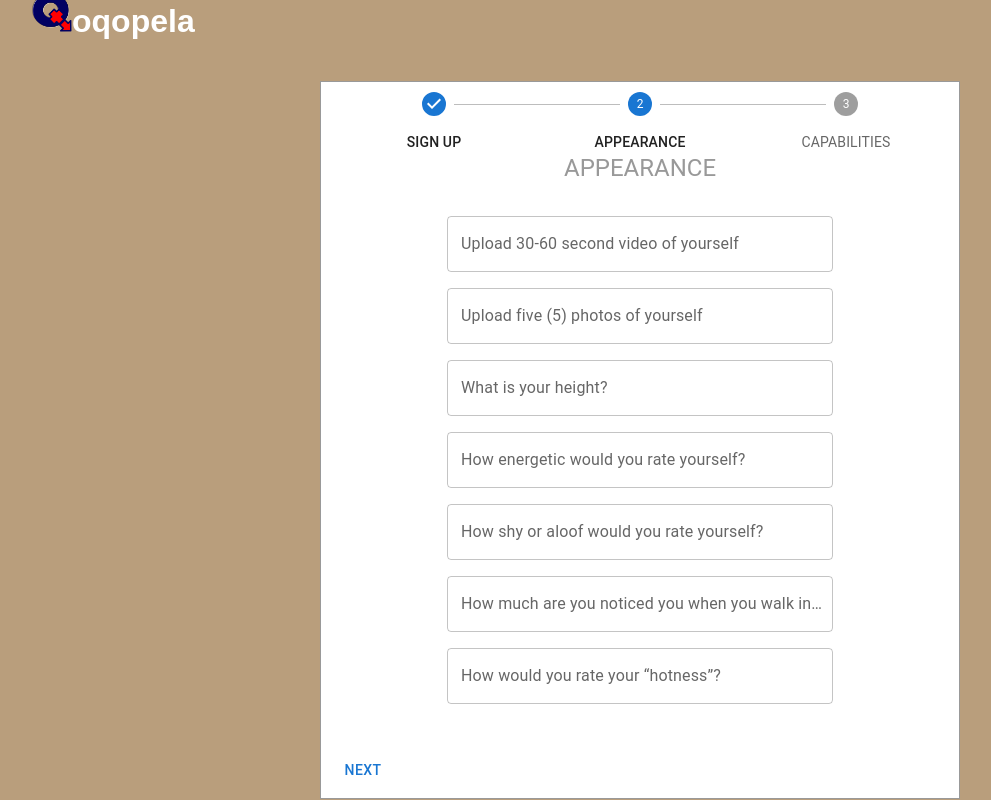
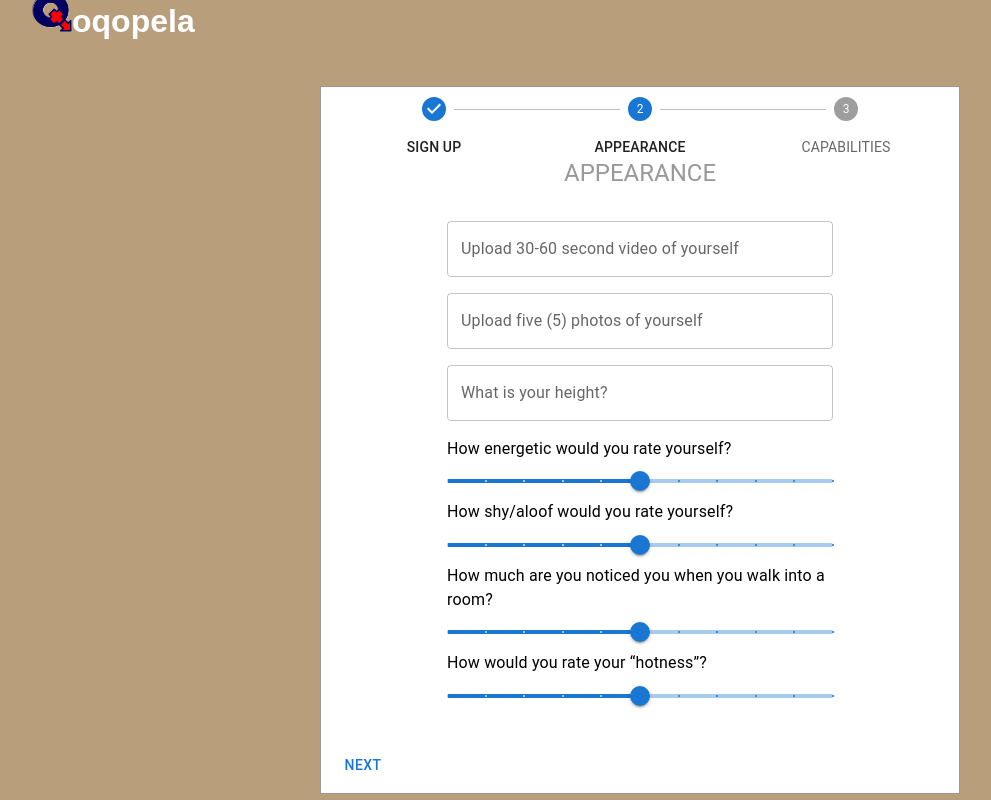
Before and after one commit to rj-qoqo-dev/qoqopela-v2, a React (Create React App) app: page /profile in a window 1280 px wide. Both pictures are taken after a click on the button "NEXT". Shown: the whole page, without its empty margins (0-991 px from the left). Built offline with nearby package versions, Linux system fonts and the light colour scheme; a web font is replaced by a local one.

Commit message:
💄 Added slider components to forms

```diff
--- a/src/components/StepThree.js
+++ b/src/components/StepThree.js
@@ -1,6 +1,6 @@
 import React from 'react'
 import { makeStyles } from '@mui/styles'
-import { Typography, Button, Grid, Checkbox, TextField, OutlinedInput, FormControl, InputLabel, InputAdornment, IconButton } from '@mui/material'
+import { Typography, Button, Grid, Checkbox, TextField, OutlinedInput, FormControl, InputLabel, InputAdornment, IconButton, Slider } from '@mui/material'
 import IntlTelInput from 'react-intl-tel-input'
 import "react-intl-tel-input/dist/main.css"
 
@@ -23,9 +23,9 @@ const useStyles = makeStyles({
   },
 })
 
-
 const StepThree = () => {
   const classes = useStyles();
+
   return (
     <div className={classes.mainContainer}>
       <Typography variant="h5" style={{color: "#999", textAlign: "center"}}>
@@ -36,38 +36,78 @@ const StepThree = () => {
     height: "auto",
     padding: "2rem"}}>
       <form>
-        <TextField
-          style={{width: "100%", marginBottom: "1rem"}}
-          label="First Name"
-          variant="outlined"
-        />
-        <TextField
-         style={{width: "100%", marginBottom: "1rem"}}
-          label="Last Name"
-          variant="outlined"
-        />
-        <IntlTelInput
-        style={{width: "100%", marginBottom: "1rem"}}
-          preferredCountries={["am"]}
-        />
-        <TextField
-         style={{width: "100%", marginBottom: "1rem"}}
-          label="Email"
-          variant="outlined"
-        />
-        <FormControl style={{width: "100%", marginBottom: "1rem"}} variant="outlines">
-          <InputLabel>Password</InputLabel>
-          <OutlinedInput
-            labelWidth={70}
-            endAdornment={
-              <InputAdornment
-              position="end">
-                <IconButton
-                edge="end" />
-              </InputAdornment>
-            }
-          />
-        </FormControl>
+      <Typography id="certified" gutterBottom>
+        Rate your “publicly-certified” status:
+      </Typography>
+      <Slider
+        aria-label="Rate your “publicly-certified” status"
+        defaultValue={5}
+        valueLabelDisplay="auto"
+        step={1}
+        marks
+        min={0}
+        max={10}
+      />
+      <Typography id="accomplishments" gutterBottom>
+      Rate your life accomplishments to date:
+      </Typography>
+      <Slider
+        aria-label="Rate your life accomplishments to date"
+        defaultValue={5}
+        valueLabelDisplay="auto"
+        step={1}
+        marks
+        min={0}
+        max={10}
+      />
+       <Typography id="ideas" gutterBottom>
+       Rate your ability to think of game-changing ideas:
+      </Typography>
+      <Slider
+        aria-label="Rate your ability to think of game-changing ideas"
+        defaultValue={5}
+        valueLabelDisplay="auto"
+        step={1}
+        marks
+        min={0}
+        max={10}
+      />
+      <Typography id="talents" gutterBottom>
+      Rate your natural mental or physical talents:
+      </Typography>
+      <Slider
+        aria-label="Rate your natural mental or physical talents"
+        defaultValue={5}
+        valueLabelDisplay="auto"
+        step={1}
+        marks
+        min={0}
+        max={10}
+      />
+      <Typography id="fitness" gutterBottom>
+      Your physical fitness (aerobic)?:
+      </Typography>
+      <Slider
+        aria-label="Your physical fitness (aerobic)?"
+        defaultValue={5}
+        valueLabelDisplay="auto"
+        step={1}
+        marks
+        min={0}
+        max={10}
+      />
+       <Typography id="fitness-2" gutterBottom>
+      Your physical fitness (anaerobic)?:
+      </Typography>
+      <Slider
+        aria-label="Your physical fitness (anaerobic)?"
+        defaultValue={5}
+        valueLabelDisplay="auto"
+        step={1}
+        marks
+        min={0}
+        max={10}
+      />
       </form>
       </div>
     </div>
--- a/src/components/StepTwo.js
+++ b/src/components/StepTwo.js
@@ -1,6 +1,6 @@
 import React from 'react'
 import { makeStyles } from '@mui/styles'
-import { Typography, Button, Grid, Checkbox, TextField, OutlinedInput, FormControl, InputLabel, InputAdornment, IconButton } from '@mui/material'
+import { Typography, Button, Grid, Checkbox, TextField, Slider, OutlinedInput, FormControl, InputLabel, InputAdornment, IconButton } from '@mui/material'
 import IntlTelInput from 'react-intl-tel-input'
 import "react-intl-tel-input/dist/main.css"
 
@@ -51,31 +51,55 @@ const StepTwo = () => {
           label="What is your height?"
           variant="outlined"
         />
-        <TextField
-         style={{width: "100%", marginBottom: "1rem"}}
-          label="How energetic would you rate yourself?"
-          variant="outlined"
-        />
-        <TextField
-         style={{width: "100%", marginBottom: "1rem"}}
-          label="How shy or aloof would you rate yourself?"
-          variant="outlined"
-        />
-        <TextField
-         style={{width: "100%", marginBottom: "1rem"}}
-          label="How much are you noticed you when you walk into a room?"
-          variant="outlined"
-        />
-        <TextField
-         style={{width: "100%", marginBottom: "1rem"}}
-          label="How would you rate your “hotness”?"
-          variant="outlined"
-        />
-        {/* <TextField
-         style={{width: "100%", marginBottom: "1rem"}}
-          label="How stylish or fashionable do you consider yourself?"
-          variant="outlined"
-        /> */}
+        <Typography id="energy" gutterBottom>
+        How energetic would you rate yourself?
+      </Typography>
+      <Slider
+        aria-label="How energetic would you rate yourself?"
+        defaultValue={5}
+        valueLabelDisplay="auto"
+        step={1}
+        marks
+        min={0}
+        max={10}
+      />
+      <Typography id="shy" gutterBottom>
+        How shy/aloof would you rate yourself?
+      </Typography>
+      <Slider
+        aria-label="How shy/aloof would you rate yourself?"
+        defaultValue={5}
+        valueLabelDisplay="auto"
+        step={1}
+        marks
+        min={0}
+        max={10}
+      />
+       <Typography id="room" gutterBottom>
+       How much are you noticed you when you walk into a room?
+      </Typography>
+      <Slider
+        aria-label="How much are you noticed you when you walk into a room?"
+        defaultValue={5}
+        valueLabelDisplay="auto"
+        step={1}
+        marks
+        min={0}
+        max={10}
+      />
+       <Typography id="hotness" gutterBottom>
+       How would you rate your “hotness”?
+      </Typography>
+      <Slider
+        aria-label="How would you rate your “hotness”?"
+        defaultValue={5}
+        valueLabelDisplay="auto"
+        step={1}
+        marks
+        min={0}
+        max={10}
+      />
+
       </form>
       </div>
     </div>
```
